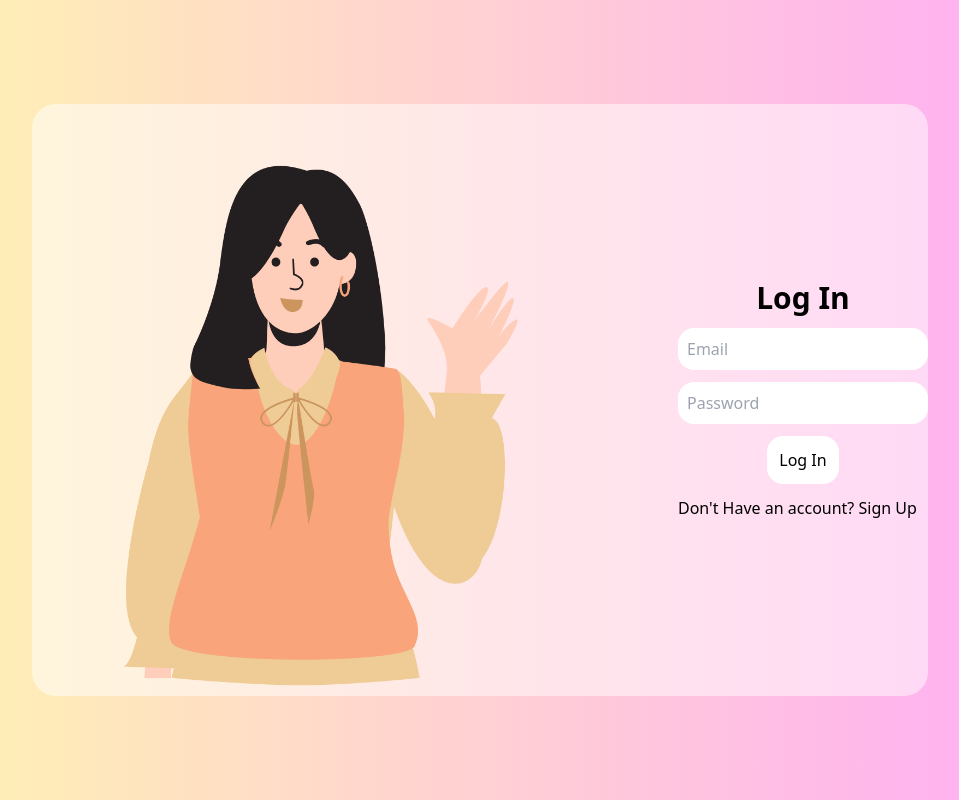
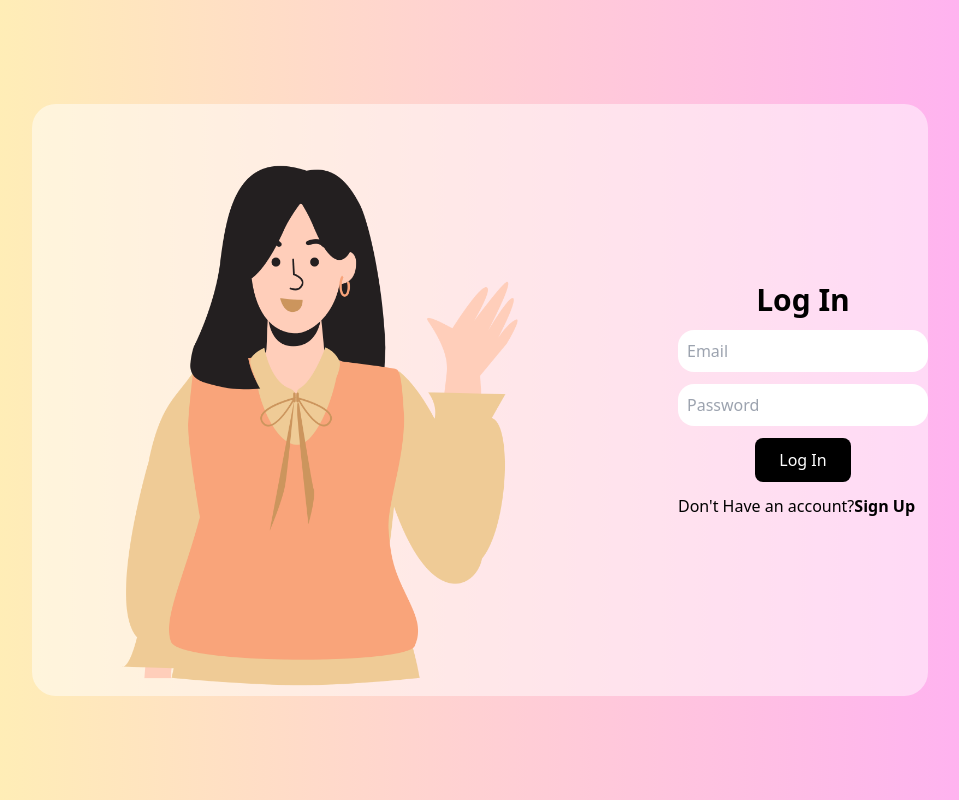
Before and after one commit to swiks12/eventManagement-fe, a React (Vite) app: page /login in a window 1280 px wide. Shown: the whole page, without its empty margins (160-1119 px from the left). Built offline with nearby package versions, Linux system fonts and the light colour scheme.

Commit message:
navigaing to pages done through link

```diff
--- a/src/components/landing/Navbar.jsx
+++ b/src/components/landing/Navbar.jsx
@@ -1,13 +1,18 @@
 import Login from "../../pages/Login";
 import Button from "../reusable/Button";
+import { Link } from "react-router-dom";
 
 function NavBar() {
   return (
     <>
       <div className="flex space-x-4 justify-end">
         <p className="text-4xl font-extrabold">Event Hive</p>
-        <Button data="Log In"/>
-        <Button data="Sign Up"/>
+        <Link to="/login">
+          <Button data="Log In" />
+        </Link>
+        <Link to="/signup">
+          <Button data="Sign Up" />
+        </Link>
       </div>
       <div className="border-b-[1px] border-white w-full mt-3"></div>
     </>
--- a/src/components/reusable/Button.jsx
+++ b/src/components/reusable/Button.jsx
@@ -1,9 +1,11 @@
-import React from 'react'
+import React from "react";
 
-const Button = ({data}) => {
+const Button = ({ data }) => {
   return (
-    <button className='bg-white text-black rounded-2xl p-3 hover:bg-gray-100 w-fit place-self-center font-medium'>{data}</button>
-  )
-}
+    <button className="bg-black text-white rounded-lg p-[10px] pr-6 pl-6  w-fit place-self-center font-medium">
+      {data}
+    </button>
+  );
+};
 
-export default Button
+export default Button;
--- a/src/pages/Login.jsx
+++ b/src/pages/Login.jsx
@@ -1,30 +1,44 @@
-import React from 'react'
-import login from '../assets/login.png'
-import Button from '../components/reusable/Button'
+import React from "react";
+import login from "../assets/login.png";
+import Button from "../components/reusable/Button";
+import { Link } from "react-router-dom";
 
 const Login = () => {
   return (
     <>
-        <div className='bg-gradient-to-r from-yellow-tone to-pink-tone p-4 h-[100vh] flex justify-center items-center'>
-            <div className='flex items-center space-x-[100px] bg-white w-[70vw] m-8 rounded-3xl bg-opacity-50'>
+      <div className="bg-gradient-to-r from-yellow-tone to-pink-tone p-4 h-[100vh] flex justify-center items-center">
+        <div className="flex items-center space-x-[100px] bg-white w-[70vw] m-8 rounded-3xl bg-opacity-50">
           <div>
-                    <img src={login} alt="Girl waving" className='h-[70vh] mt-8'/>
+            <img src={login} alt="Girl waving" className="h-[70vh] mt-8" />
           </div>
           <div>
             <div>
-                        <p className='font-bold text-3xl mb-3 text-center'>Log In</p>
+              <p className="font-bold text-3xl mb-3 text-center">Log In</p>
             </div>
-                    <form action="" className='flex flex-col gap-3'>
-                        <input type="email" placeholder='Email' name='emailLogin' className='bg-white rounded-2xl p-[9px] w-[250px]'/>
-                        <input type="password" placeholder="Password" name='passlogin' className='bg-white rounded-2xl p-[9px] w-[250px]'/>
-                        <Button data="Log In"/>
-                        <p className='font-medium'>Don't Have an account? Sign Up</p>
+            <form action="" className="flex flex-col gap-3">
+              <input
+                type="email"
+                placeholder="Email"
+                name="emailLogin"
+                className="bg-white rounded-2xl p-[9px] w-[250px]"
+              />
+              <input
+                type="password"
+                placeholder="Password"
+                name="passlogin"
+                className="bg-white rounded-2xl p-[9px] w-[250px]"
+              />
+              <Button data="Log In" />
+              <p className="font-medium">
+                Don't Have an account?
+                <Link to='/signup' className="font-bold">Sign Up</Link>
+              </p>
             </form>
           </div>
         </div>
       </div>
     </>
-  )
-}
+  );
+};
 
-export default Login
+export default Login;
```
Also changed, not shown: src/App.jsx (+3 -6 lines). Lines whose indentation alone changed are shown as unchanged.
